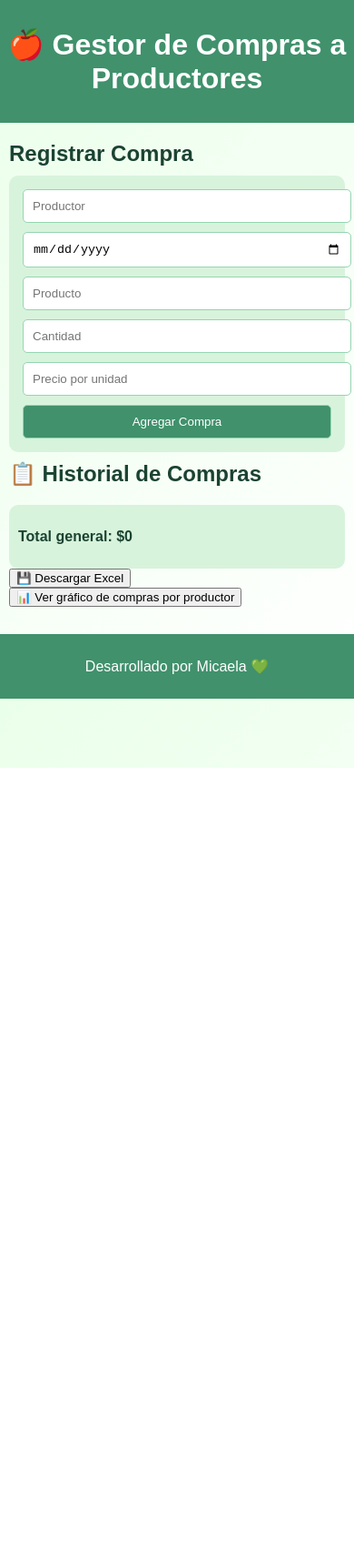
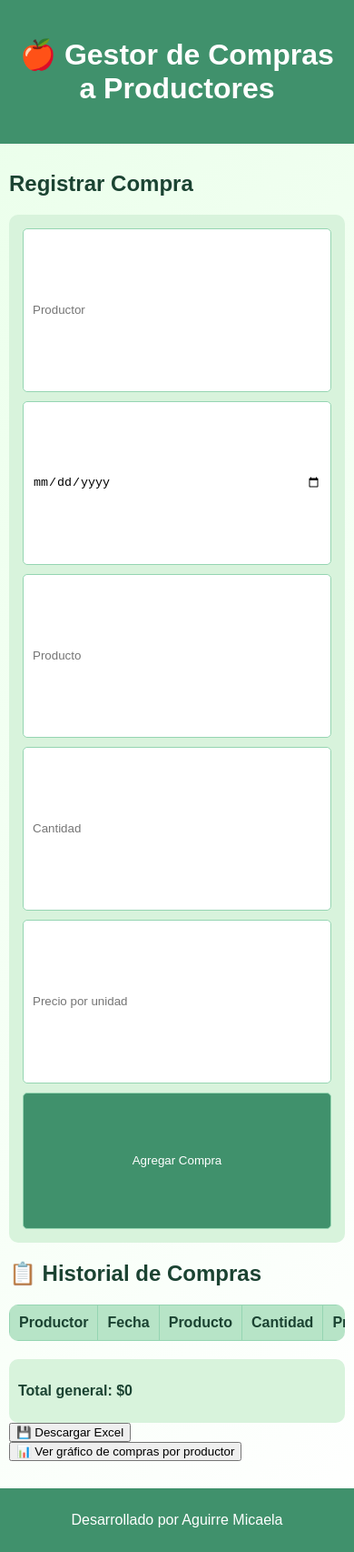
Before and after one commit to micaelacardozo439/gestorcompras, a plain HTML site: page index.html in a window 390 px wide. Shown: the whole page at 91% size. Before the commit the page ends 844 px from the top, so only its background shows below. Drawn offline with nearby package versions, Linux system fonts and the light colour scheme.

Commit message:
cuarto envio

```diff
--- a/index.html
+++ b/index.html
@@ -68,7 +68,7 @@
 </main>
 
 <footer>
-  <p>Desarrollado por Micaela 💚</p>
+  <p>Desarrollado por Aguirre Micaela</p>
 </footer>
 
 <script src="script.js"></script>
--- a/style.css
+++ b/style.css
@@ -1,4 +1,4 @@
-/* ======== ESTILOS GENERALES ======== */
+/* ==== ESTILOS GENERALES ==== */
 body {
   font-family: "Poppins", sans-serif;
   background: linear-gradient(135deg, #eaffea, #ffffff);
@@ -7,24 +7,22 @@ body {
   color: #1b4332;
 }
 
+/* ==== ENCABEZADO ==== */
 header {
   background: #40916c;
   color: white;
   text-align: center;
-  padding: 20px 0;
+  padding: 20px 10px;
 }
 
-h1, h2 {
-  margin: 10px 0;
-}
-
+/* ==== CONTENEDOR PRINCIPAL ==== */
 main {
   max-width: 900px;
   margin: auto;
   padding: 20px;
 }
 
-/* ======== FORMULARIO ======== */
+/* ==== FORMULARIO ==== */
 form {
   display: flex;
   flex-wrap: wrap;
@@ -33,12 +31,16 @@ form {
   padding: 15px;
   border-radius: 10px;
   justify-content: center;
+  box-sizing: border-box;
 }
 
-form input, form button {
+form input,
+form button {
   padding: 10px;
   border-radius: 5px;
   border: 1px solid #95d5b2;
+  flex: 1 1 180px;
+  box-sizing: border-box;
 }
 
 form button {
@@ -46,29 +48,34 @@ form button {
   color: white;
   cursor: pointer;
   transition: 0.3s;
+  flex: 1 1 150px;
 }
 
 form button:hover {
   background: #1b4332;
 }
 
-/* ======== TABLA ======== */
-table {
+/* ==== TABLA ==== */
+section table {
   width: 100%;
   border-collapse: collapse;
   margin-top: 15px;
+  overflow-x: auto;
+  display: block; /* ✅ hace que se pueda desplazar horizontalmente */
 }
 
 th, td {
   border: 1px solid #95d5b2;
   padding: 10px;
   text-align: center;
+  white-space: nowrap;
 }
 
 th {
   background: #b7e4c7;
 }
 
+/* ==== RESUMEN ==== */
 .resumen {
   margin-top: 20px;
   background: #d8f3dc;
@@ -76,7 +83,7 @@ th {
   border-radius: 10px;
 }
 
-/* ======== FOOTER ======== */
+/* ==== FOOTER ==== */
 footer {
   text-align: center;
   background: #40916c;
@@ -85,51 +92,37 @@ footer {
   margin-top: 20px;
 }
 
-/* ======== RESPONSIVE ======== */
+/* ==== RESPONSIVE (celulares) ==== */
 @media (max-width: 768px) {
   main {
     padding: 10px;
   }
 
+  /* formulario vertical */
   form {
     flex-direction: column;
     align-items: stretch;
   }
 
-  form input, form button {
+  form input,
+  form button {
     width: 100%;
   }
 
-  table, thead, tbody, th, td, tr {
+  /* tabla desplazable */
+  table {
     display: block;
+    width: 100%;
+    overflow-x: auto;
+    border-radius: 10px;
   }
 
-  thead {
-    display: none;
+  table::-webkit-scrollbar {
+    height: 6px;
   }
 
-  tr {
-    margin-bottom: 10px;
-    background: #f1fdf3;
+  table::-webkit-scrollbar-thumb {
+    background-color: #74c69d;
     border-radius: 10px;
-    box-shadow: 0 2px 4px rgba(0,0,0,0.1);
-  }
-
-  td {
-    text-align: left;
-    padding: 8px 15px;
-    position: relative;
-  }
-
-  td::before {
-    content: attr(data-label);
-    font-weight: bold;
-    display: block;
-    margin-bottom: 3px;
-  }
-
-  canvas {
-    width: 100% !important;
-    height: auto !important;
   }
 }
```
